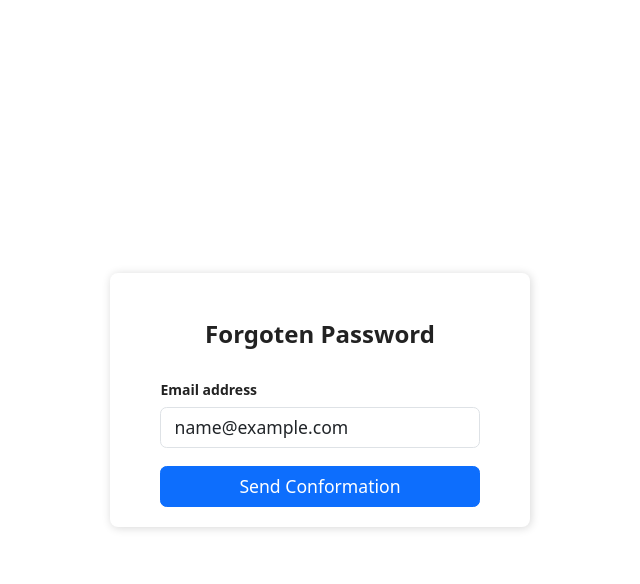
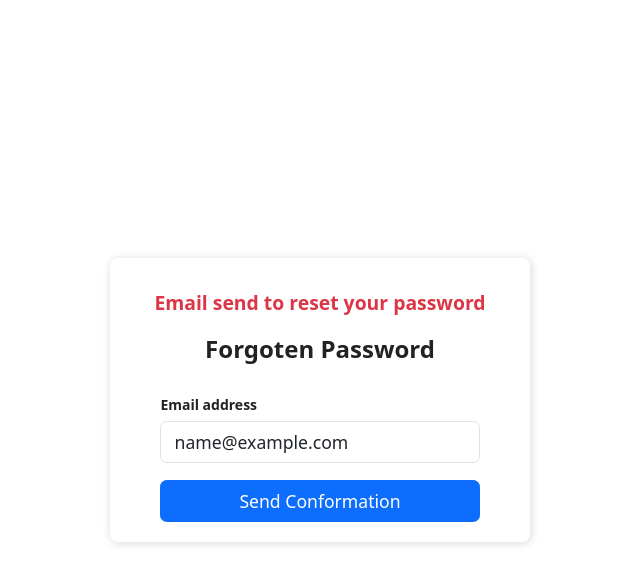
Before and after one commit to KaloyanBobev/payslip-app, a React (Create React App) app: page /forgot in a window 1280 px wide. Both pictures are taken after typing "name@example.com" into the empty fields and a click on the button "Send Conformation". Shown: the top 584 px of the page, without its empty margins (320-960 px from the left). Built offline with nearby package versions, Linux system fonts and the light colour scheme.

Commit message:
Update ForgotPassword.js
creating a message

```diff
--- a/src/pages/ForgotPassword.js
+++ b/src/pages/ForgotPassword.js
@@ -1,16 +1,23 @@
 import React from "react";
 import { useState } from "react";
+
 export default function ForgotPassword() {
   const [email, setEmail] = useState("");
+  const [message, setMessage] = useState("");
 
   const handleSubmit = async (e) => {
     e.preventDefault();
+    setMessage("Email send to reset your password");
   };
   return (
     <div>
       <div className="Auth-form-container">
         <form className="Auth-form" onSubmit={handleSubmit}>
-          {<p className="d-flex justify-content-center text-danger"></p>}
+          {message && (
+            <p className="d-flex justify-content-center text-danger">
+              {message}
+            </p>
+          )}
           <div className="Auth-form-content">
             <h3 className="Auth-form-title">Forgoten Password</h3>
             <div className="form-group mt-3">
```
